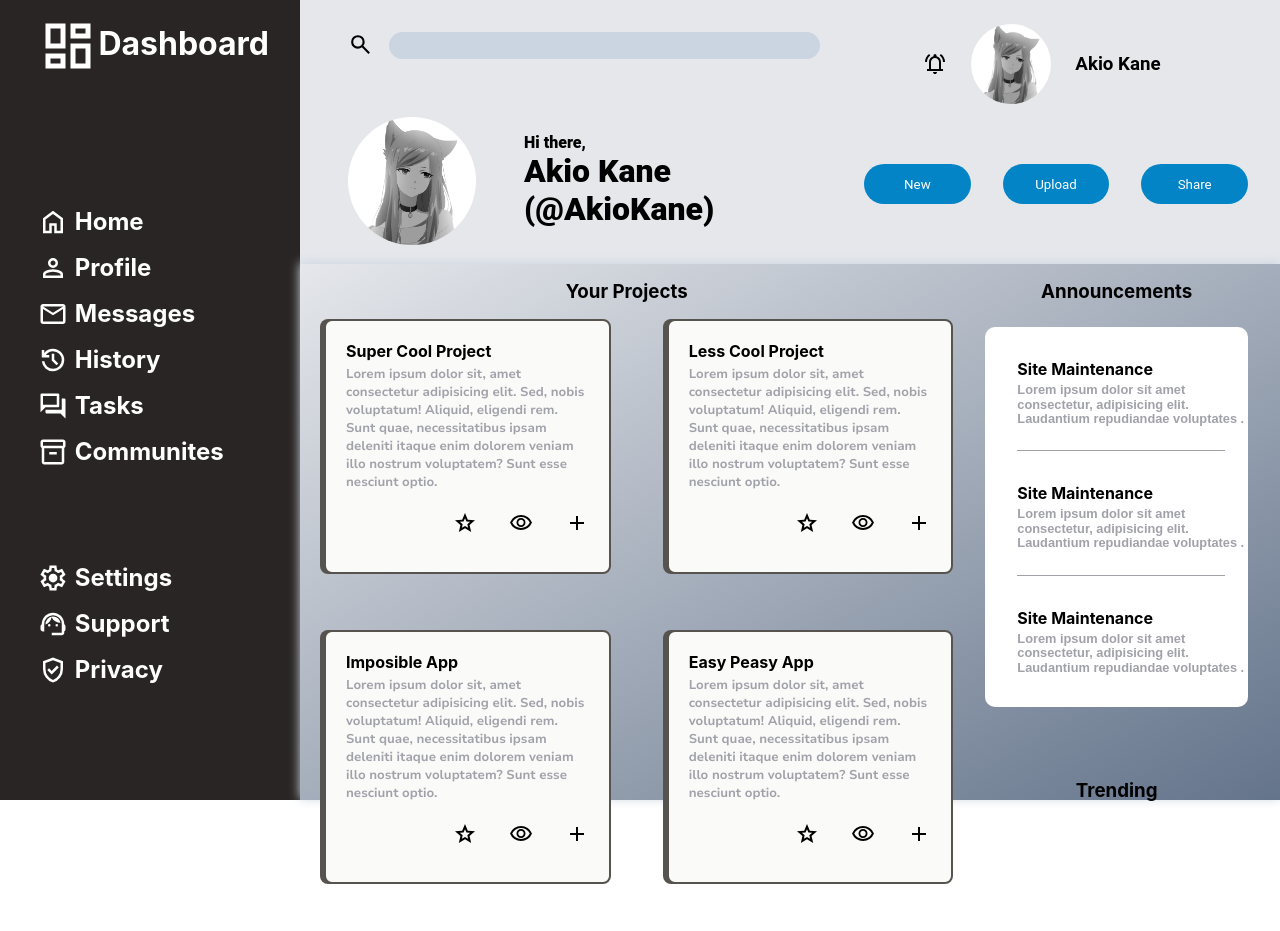
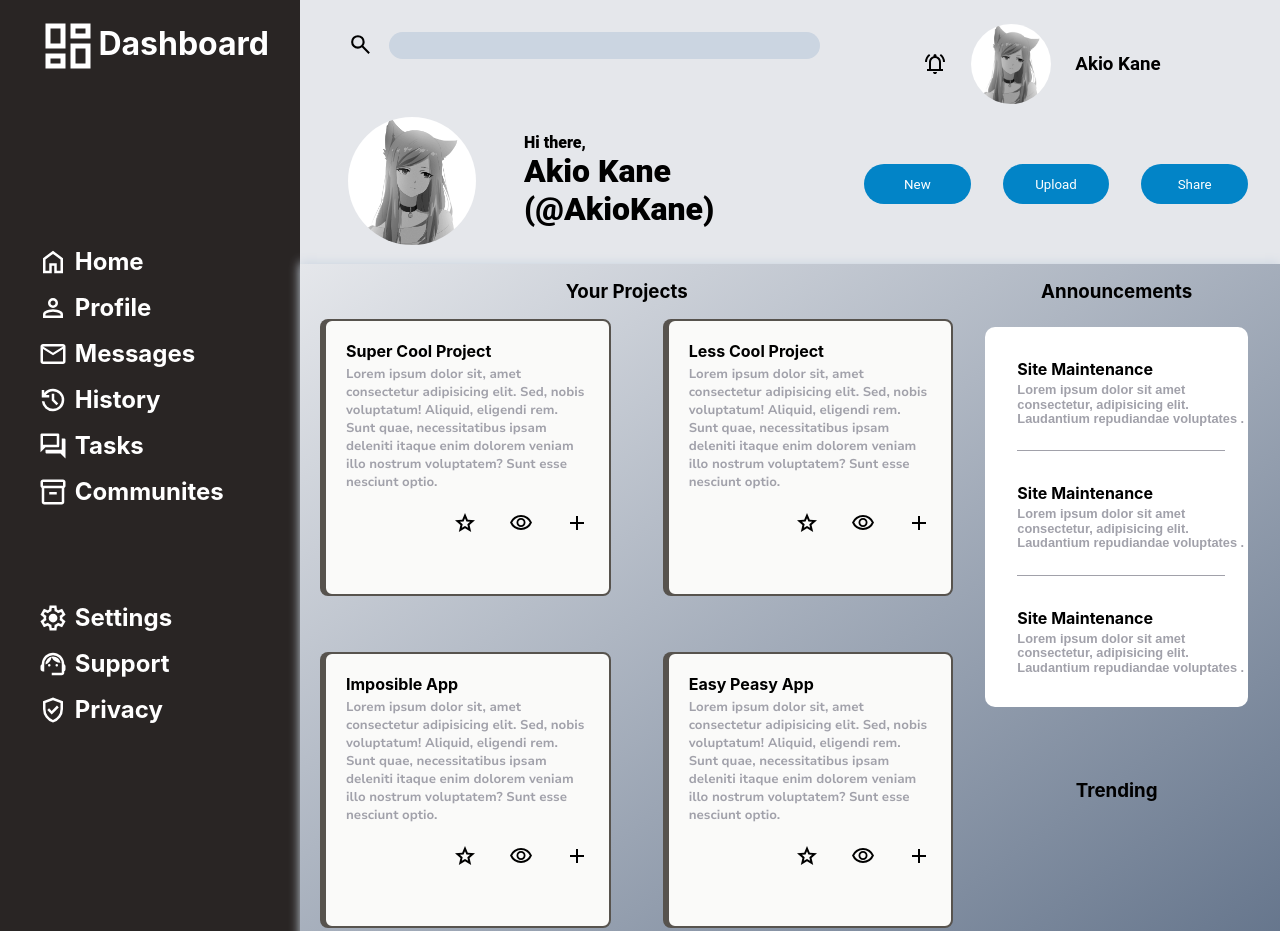
Before and after one commit to AkioKane/admin-panel, a plain HTML site: page index.html in a window 1280 px wide. Shown: the top 931 px of the page. Drawn offline with Linux system fonts and the light colour scheme; a web font is replaced by a local one.

Commit message:
[fix] resize page

```diff
--- a/src/style.css
+++ b/src/style.css
@@ -41,8 +41,8 @@ body {
 
 .main {
     display: grid;
-    height: 100vh;
-    grid-template: 1fr 1fr 3fr / 1fr 2fr 2fr;
+    max-height: 120%;
+    grid-template: 1fr 3fr 3fr / 1fr 2fr 2fr;
 }
 
 /* Navigation */
@@ -227,7 +227,6 @@ body {
     grid-template-rows: repeat(3, 1fr);
     height: 100%;
     gap: 2em;
-    max-height: 900px;
 }
 
 .items .item-project {
```
